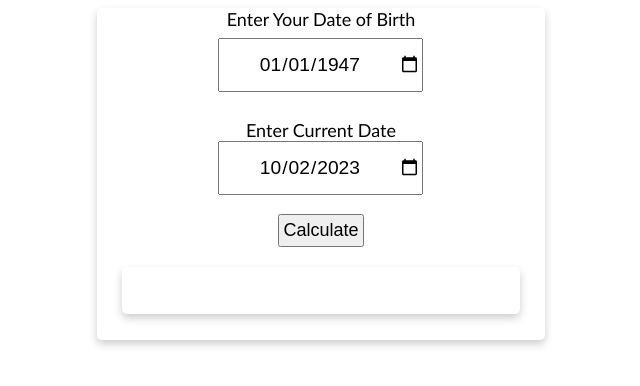
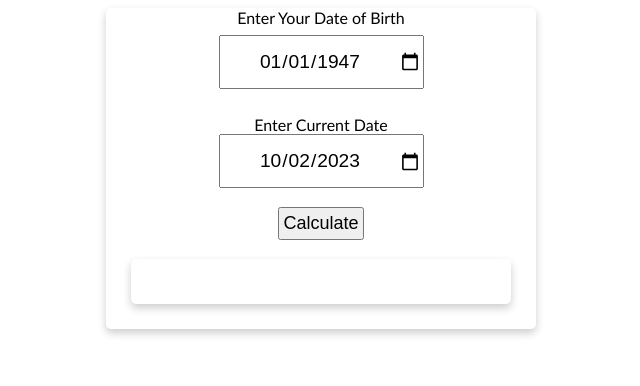
Before and after one commit to assamcareer/Age-Calculator, a plain HTML site: page index.html in a window 1280 px wide. Shown: the whole page, without its empty margins (319-959 px from the left). Drawn offline with Linux system fonts and the light colour scheme.

Commit message:
Update style.css

```diff
--- a/style.css
+++ b/style.css
@@ -31,7 +31,7 @@ header h1 {
 
 /* Setting font and margin for text before input box */
 label {
-	font-size: large;
+	font-size: normal;
 	margin: 2%;
 }
 
```
